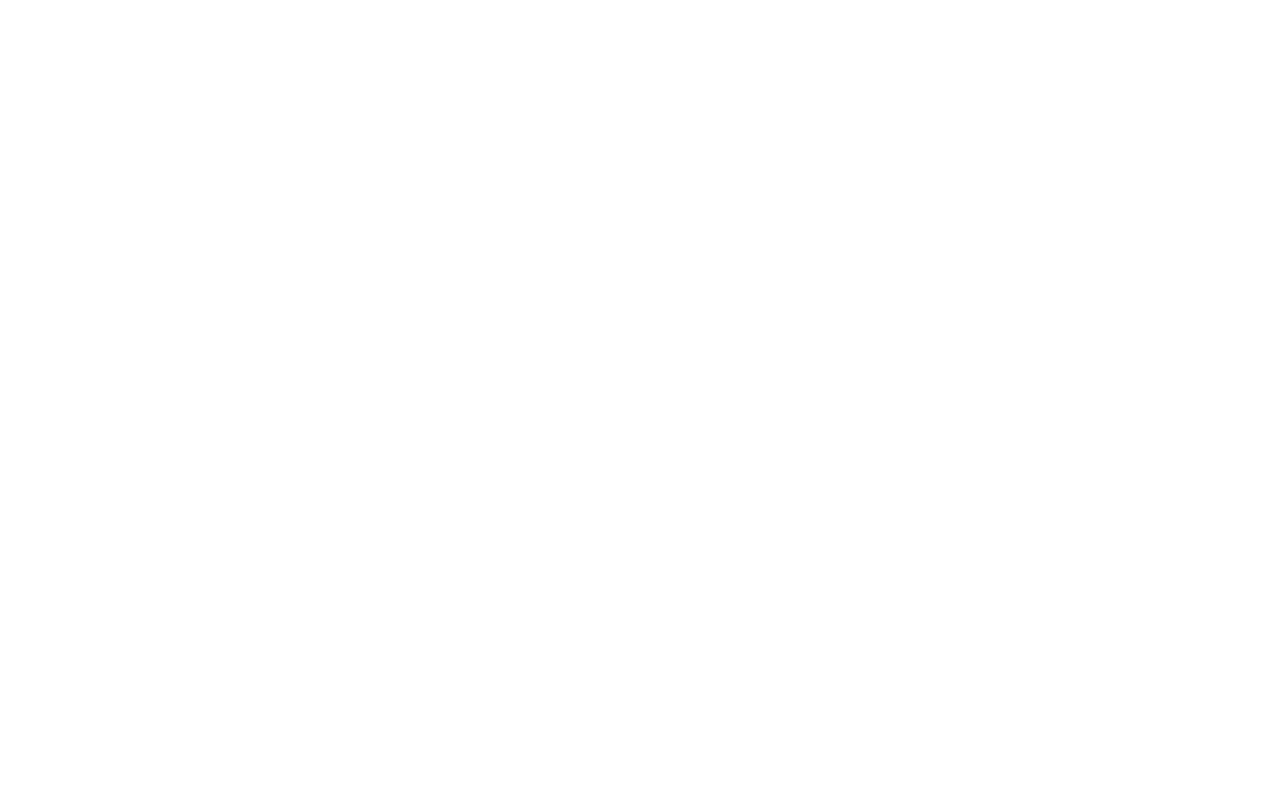
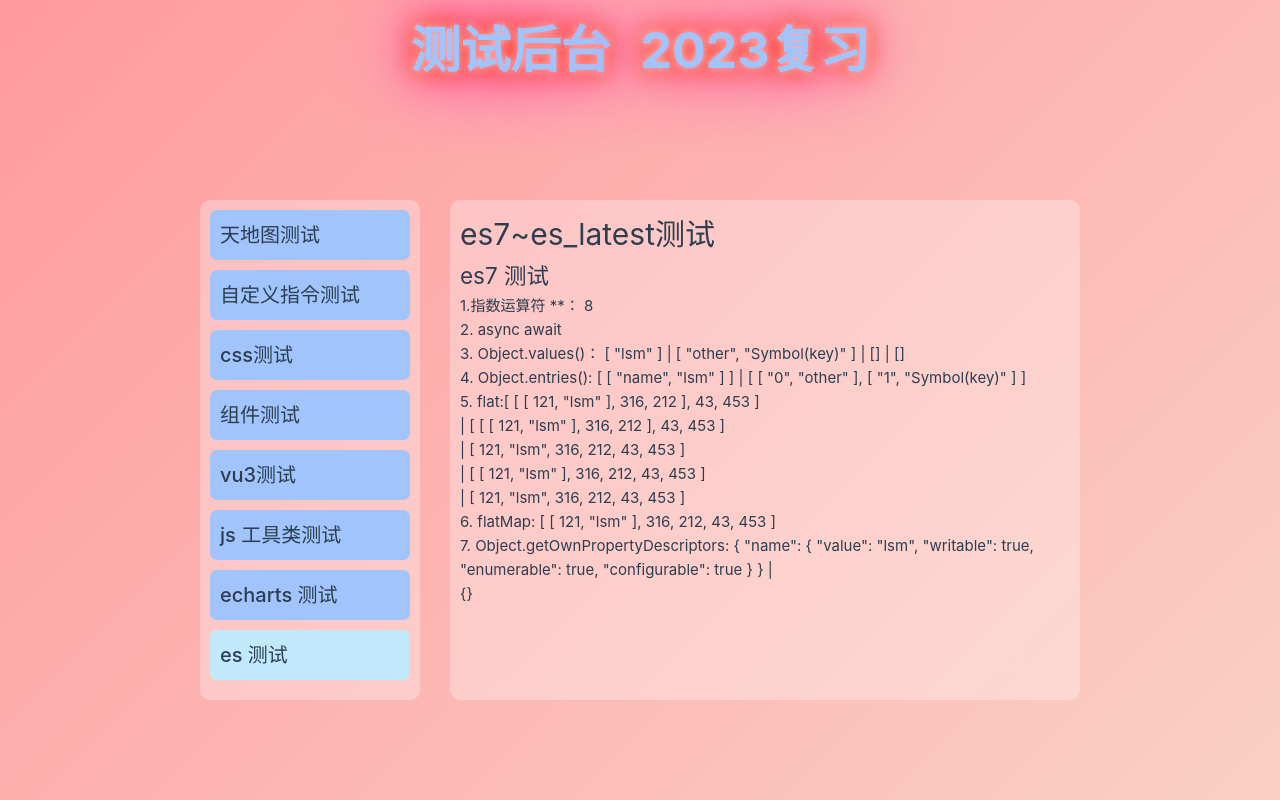
Before and after one commit to mpasdi/test-vue3, a Vue app: page /background/esTest in a window 1280 px wide. Before the commit this address had no page. Built offline with nearby package versions, Linux system fonts and the light colour scheme.

Commit message:
es7 api 测试

```diff
--- a/src/router/modules/background.ts
+++ b/src/router/modules/background.ts
@@ -71,6 +71,14 @@
         meta: {
           title: 'echarts 测试'
         }
+      },
+      {
+        path: 'esTest',
+        name: 'EsTest',
+        component: () => import('@/views/background/modules/EsTest.vue'),
+        meta: {
+          title: 'es 测试'
+        }
       }
     ]
   }
--- /dev/null
+++ b/src/views/background/modules/EsTest.vue
@@ -0,0 +1,80 @@
+<!--
+ * @Author: lisongming
+ * @Date: 2024-03-13 15:30:20
+ * @LastEditors: lisongming
+ * @Description: 描述
+-->
+<template>
+  <div>
+    <h1>es7~es_latest测试</h1>
+    <h2>es7 测试</h2>
+    <div>1.指数运算符 **： {{ 2 ** 3 }}</div>
+    <div>2. async await</div>
+    <div>
+      3. Object.values()： {{ Object.values(es7_obj) }} | {{ Object.values(es7_arr) }} |
+      {{ Object.values(es7_map) }} | {{ Object.values(es7_set) }}
+    </div>
+    <div>4. Object.entries(): {{ Object.entries(es7_obj) }} | {{ Object.entries(es7_arr) }}</div>
+    <div>
+      5. flat:{{ flat_arr.flat(-1) }}
+      <br />
+      | {{ flat_arr.flat(0) }}
+      <br />
+      | {{ flat_arr.flat(2) }}
+      <br />
+      | {{ flat_arr.flat() }}
+      <br />
+      |
+      {{ flat_arr.flat(Infinity) }}
+    </div>
+    <div>6. flatMap: {{ flat_arr.flatMap((item) => item) }}</div>
+    <div>
+      7. Object.getOwnPropertyDescriptors: {{ Object.getOwnPropertyDescriptors(es7_obj) }} |
+      <br />
+      {{ Object.getOwnPropertyDescriptors(es7_map) }}
+    </div>
+  </div>
+</template>
+
+<script setup lang="ts">
+  // 1. es7
+  const sbl = Symbol('key')
+  const es7_obj = {
+    name: 'lsm',
+    // 1: 2,
+    [sbl]: 'sbl_value'
+  }
+  const es7_arr = ['other', sbl]
+  const es7_map = new Map([
+    ['age', 12],
+    [sbl, 'sbl_value']
+  ])
+  const es7_set = new Set(['people'])
+
+  console.group('symbol-obj')
+  console.log('lsm--Object.keys(es7_obj)', Object.keys(es7_obj))
+  console.log('lsm-- in', sbl in es7_obj)
+  for (const key in es7_obj) {
+    console.log('lsm----for in key', key)
+  }
+  console.log(
+    'lsm--',
+    Object.getOwnPropertySymbols(es7_obj),
+    es7_obj[Object.getOwnPropertySymbols(es7_obj)[0]]
+  )
+  console.log('lsm----hasOwnProperty', es7_obj.hasOwnProperty(sbl))
+  console.log('lsm----Reflect.ownKeys(es7_obj)', Reflect.ownKeys(es7_obj))
+  console.groupEnd()
+
+  console.group('symbol-map')
+  console.log('lsm---map keys`', [...es7_map.keys()])
+  console.log('lsm---map obj keys', Object.keys(es7_map))
+  for (const key of es7_map) {
+    console.log('lsm--es7_map key', key)
+  }
+  console.groupEnd()
+
+  const flat_arr = [[[121, 'lsm'], 316, 212], 43, 453]
+</script>
+
+<style scoped lang="less"></style>
```
